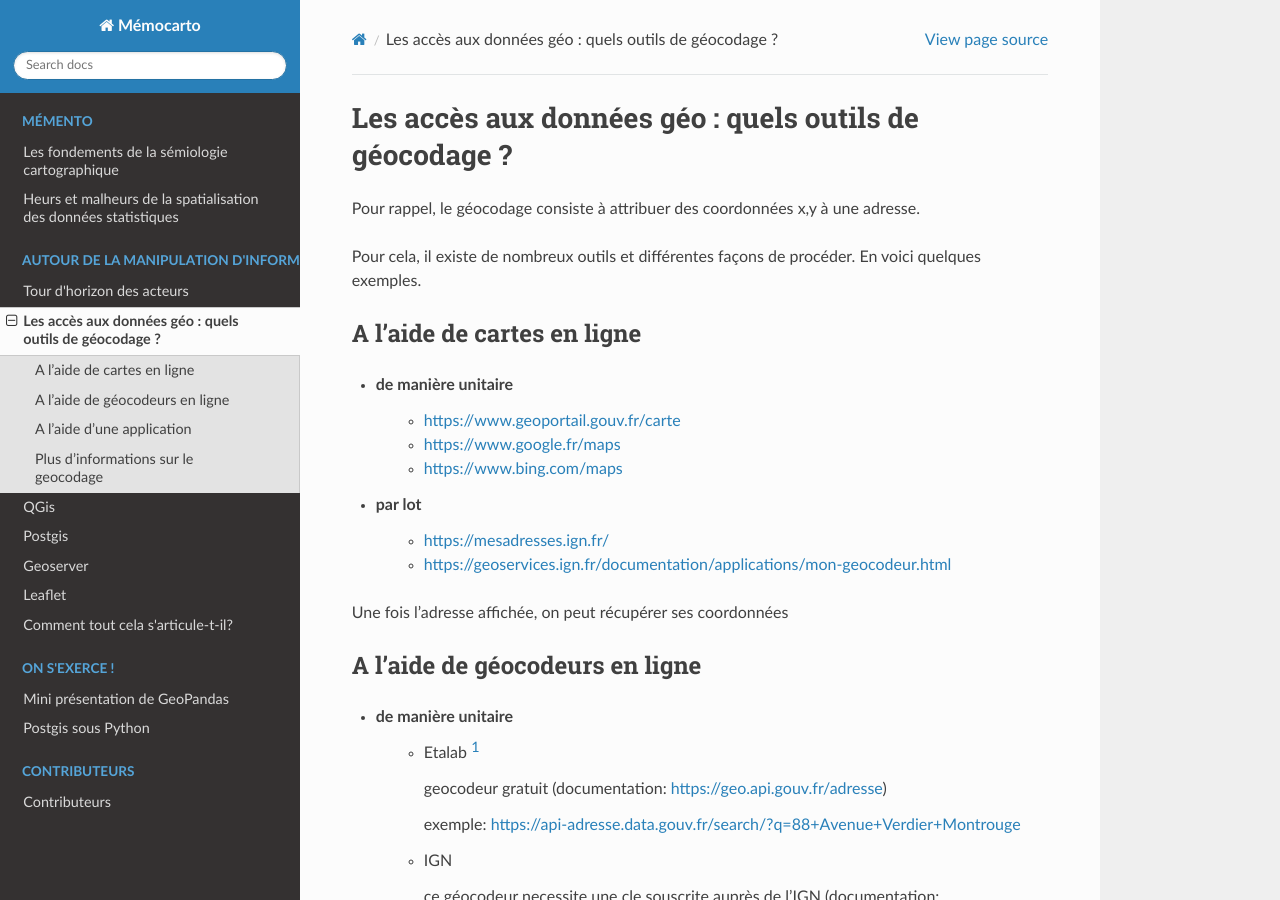
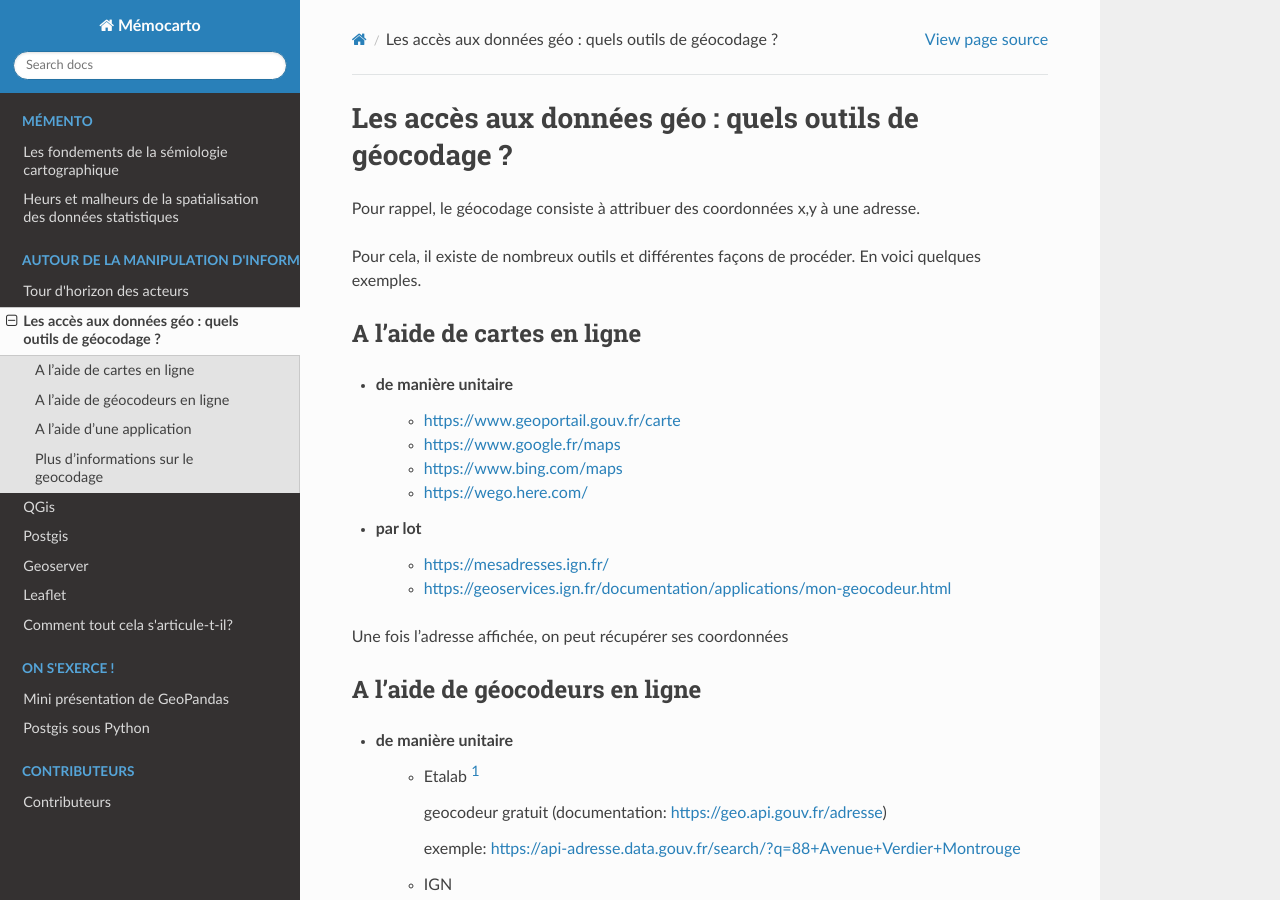
Before and after one commit to JulieDjidji/memocarto, a Sphinx documentation site: the page built from doc/source/geocodage.rst, in a window 1280 px wide and 900 px high. Built offline with Sphinx 7.4.7 and the Read the Docs theme 2.0.0, drawn with Linux system fonts in a browser that asks for light colours; pages that are not in the unit, such as notebooks, are missing from menus; some of the changed lines change nothing that is shown.

Commit message:
Update geocodage.rst

```diff
--- a/doc/source/geocodage.rst
+++ b/doc/source/geocodage.rst
@@ -12,6 +12,7 @@ A l'aide de cartes en ligne
     - https://www.geoportail.gouv.fr/carte
     - https://www.google.fr/maps
     - https://www.bing.com/maps
+    - https://wego.here.com/
 
 - par lot
     - https://mesadresses.ign.fr/
```
